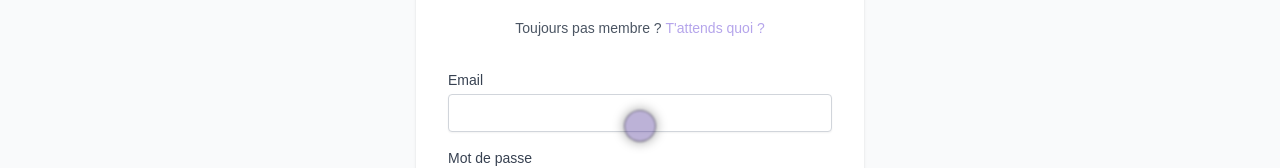
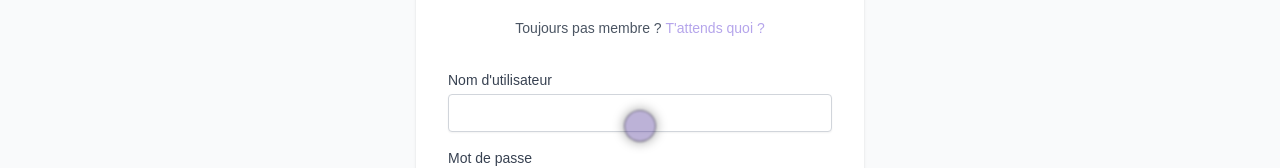
Before and after one commit to transcendencedefou/front-service, a Vue app: page /app/auth/login in a window 1280 px wide. Shown: the part 274-442 px from the top of the page. Built offline with nearby package versions, Linux system fonts and the light colour scheme; a web font is replaced by a local one.

Commit message:
[fix] | refacto register/login/logout management, User is now a class with setter and getters

```diff
--- a/package.json
+++ b/package.json
@@ -16,6 +16,7 @@
     "axios": "^1.6.0",
     "chart.js": "^4.5.0",
     "gsap": "^3.13.0",
+    "pinia": "^3.0.3",
     "vue": "^3.5.18",
     "vue-chartjs": "^5.3.2",
     "vue-i18n": "^11.1.11",
--- a/src/components/Navbar.vue
+++ b/src/components/Navbar.vue
@@ -8,9 +8,11 @@
           <!-- Desktop links -->
           <div class="hidden md:flex space-x-6 items-center">
             <router-link to="/" class="nav-text">{{ t('nav.home') }}</router-link>
-            <router-link to="/app/pong" class="nav-text">{{ t('nav.games') }}</router-link>
+            <router-link to="/pong" class="nav-text">{{ t('nav.games') }}</router-link>
             <router-link to="/dashboard" class="nav-text">{{ t('nav.user') }}</router-link>
-            <router-link to="/auth/login" class="nav-cta">{{ t('nav.login') }}</router-link>
+            <!-- Connexion / deconnxion -->
+            <router-link v-if="!auth.isAuthenticated" to="/auth/login" class="nav-cta">{{ t('nav.login') }}</router-link>
+            <button v-else @click="logout" class="nav-cta text-red-500 hover:underline">{{ t('nav.logout') }}</button>
             <!-- Toggle Light/Dark Mode -->
             <button
               @click="toggleTheme"
@@ -51,7 +53,7 @@
           &times;
         </button>
         <router-link to="/" class="nav-mobile-text" @click="menuOpen = false">{{ t('nav.home') }}</router-link>
-        <router-link to="/app/pong" class="nav-mobile-text" @click="menuOpen = false">{{ t('nav.games') }}</router-link>
+        <router-link to="/pong" class="nav-mobile-text" @click="menuOpen = false">{{ t('nav.games') }}</router-link>
         <router-link to="/dashboard" class="nav-mobile-text" @click="menuOpen = false">{{ t('nav.user') }}</router-link>
         <router-link to="/auth/login" class="nav-mobile-text" @click="menuOpen = false">{{ t('nav.login') }}</router-link>
         <!-- Light/Dark toggle -->
@@ -68,12 +70,14 @@
           <option value="en-US">EN</option>
         </select>
       </div>
-  </template>
+</template>
 
-  <script lang="ts" setup>
+<script lang="ts" setup>
   import { ref } from 'vue'
   import { useTheme } from '@/composables/useTheme'
   import { useI18n } from 'vue-i18n'
+  import { useAuthStore } from '@/stores/auth';
+  import { useRouter } from 'vue-router'
 
   const { t } = useI18n()
 
@@ -81,4 +85,13 @@
   const { theme, toggleTheme } = useTheme()
 
   const { locale } = useI18n()
-  </script>
+
+  const auth = useAuthStore()
+
+  const router = useRouter()
+
+  function logout() {
+    auth.logout()
+    router.push('/auth/login')
+  }
+</script>
--- a/src/config/api.ts
+++ b/src/config/api.ts
@@ -4,21 +4,21 @@
 
 // Détecte automatiquement le protocole et l'host
 const getBaseUrl = (): string => {
-    if (typeof window !== 'undefined') {
-      // Côté client : utilise le même protocole que la page courante
-      return `${window.location.protocol}//${window.location.host}`;
-    }
+    // if (typeof window !== 'undefined') {
+    //   // Côté client : utilise le même protocole que la page courante
+    //   return `${window.location.protocol}//${window.location.host}`;
+    // }
 
     // Fallback pour le SSR ou les tests
-    return 'https://localhost';
+    return 'https://localhost/auth';
   };
 
   export const API_CONFIG = {
     BASE_URL: getBaseUrl(),
     ENDPOINTS: {
       AUTH: {
-        REGISTER: '/auth/register',
-        LOGIN: '/auth/login',
+        REGISTER: '/register',
+        LOGIN: '/login',
         LOGOUT: '/auth/logout',
         VERIFY_2FA: '/auth/2fa/verify',
         SETUP_2FA: '/auth/2fa/setup',
--- a/src/locales/en.json
+++ b/src/locales/en.json
@@ -3,7 +3,8 @@
       "home": "Home",
       "games": "Games",
       "user": "Profile",
-      "login": "Log In"
+      "login": "Log In",
+      "logout": "Log Out"
     },
     "home": {
       "title": "PONG.",
@@ -14,7 +15,7 @@
         "title": "Log In !",
         "subtitle": "Still not member?",
         "cta": "What are you waiting for?",
-        "email": "Email",
+        "username": "Username",
         "password": "Password",
         "remember": "Remember me?",
         "forgot": "Forgot password?",
@@ -29,7 +30,7 @@
             "title": "Sign up bro !",
             "subtitle": "Already registered?",
             "cta": "Log in!",
-            "email": "Email",
+            "username": "Username",
             "password": "Password",
             "confirm": "Repeat password",
             "submit": "Create an account",
--- a/src/locales/fr.json
+++ b/src/locales/fr.json
@@ -3,7 +3,8 @@
     "home": "Accueil",
     "games": "Jeux",
     "user": "Profil",
-    "login": "Connexion"
+    "login": "Connexion",
+    "logout": "Deconnexion"
   },
   "home": {
     "title": "PONG.",
@@ -14,7 +15,7 @@
       "title": "Connectez-vous !",
       "subtitle": "Toujours pas membre ?",
       "cta": "T'attends quoi ?",
-      "email": "Email",
+      "username": "Nom d'utilisateur",
       "password": "Mot de passe",
       "remember": "Se souvenir de moi ?",
       "forgot": "Mot de passe oublié ?",
@@ -29,7 +30,7 @@
         "title": "Inscris-toi le reuf",
         "subtitle": "Deja un compte ?",
         "cta": "Connecte-toi !",
-        "email": "Email",
+        "username": "Nom d'utilisateur",
         "password": "Mot de passe",
         "confirm": "Repeter le mot de passe",
         "submit": "Creer un compte",
--- a/src/main.ts
+++ b/src/main.ts
@@ -1,10 +1,12 @@
 import { createApp } from 'vue'
+import { createPinia } from 'pinia'
+import { createI18n } from 'vue-i18n'
 import App from './App.vue'
-import { createI18n } from 'vue-i18n'
 import fr from './locales/fr.json'
 import en from './locales/en.json'
 import './assets/main.css'
 import router from './router/index.ts'
+import { useAuthStore } from './stores/auth.ts'
 
 const i18n = createI18n({
     legacy: false, // obliogatoire en compo API
@@ -17,6 +19,11 @@ const i18n = createI18n({
 })
 
 const app = createApp(App)
+const pinia = createPinia()
+app.use(pinia)
+const auth = useAuthStore()
+auth.loadUserFromLocalStorage()
+
 app.use(router)
 app.use(i18n)
 app.mount('#app')
--- /dev/null
+++ b/src/models/User.ts
@@ -0,0 +1,9 @@
+export class User {
+     username: string
+     token: string
+
+    public constructor(username: string, token: string) {
+        this.username = username
+        this.token = token
+    }
+}
--- a/src/router/index.ts
+++ b/src/router/index.ts
@@ -9,7 +9,7 @@ const routes = [
     { path: '/',
       name: 'Home',
       component: HomeView },
-    { path: '/app/pong',
+    { path: '/pong',
       name: 'Pong Game',
       component: PongView },
     { path: '/auth/login',
--- /dev/null
+++ b/src/stores/auth.ts
@@ -0,0 +1,53 @@
+import { defineStore } from 'pinia'
+import { User } from '@/models/User'
+import API_CONFIG, { buildApiUrl } from '@/config/api'
+
+export const useAuthStore = defineStore('auth', {
+  state: () => ({
+    user: null as User | null,
+  }),
+  getters: {
+    isAuthenticated: (state) => state.user !== null,
+  },
+  actions: {
+    async login(username: string, password: string) {
+      try {
+        const res = await fetch(buildApiUrl(API_CONFIG.ENDPOINTS.AUTH.LOGIN), {
+          method: 'POST',
+          headers: { 'Content-Type': 'application/json' },
+          body: JSON.stringify({ username, password }),
+        })
+
+        const data = await res.json()
+
+        if (!res.ok || !data.success) {
+          throw new Error(data.message || 'Erreur de connexion')
+        }
+
+        const user = new User(data.user.username, data.token)
+        this.user = user
+        localStorage.setItem('token', user.token)
+        localStorage.setItem('username', user.username)
+
+        return true
+      } catch (err: any) {
+        console.error('[AUTH LOGIN]', err)
+        throw err
+      }
+    },
+
+    logout() {
+      this.user = null
+      localStorage.removeItem('token')
+      localStorage.removeItem('username')
+    },
+
+    loadUserFromLocalStorage() {
+      const token = localStorage.getItem('token')
+      const username = localStorage.getItem('username')
+      if (token && username) {
+        this.user = new User(username, token)
+      }
+    },
+  },
+})
--- a/src/views/HomeView.vue
+++ b/src/views/HomeView.vue
@@ -13,7 +13,7 @@
     <div class="relative z-10 text-center">
       <h1 ref="textRef" class="text-6xl md:text-8xl font-black text-gray-900 dark:text-white tracking-tight">{{ t('home.title') }}</h1>
       <router-link
-        to="/app/pong"
+        to="/pong"
         class="mt-6 inline-block text-lg font-semibold text-purple-600 dark:text-purple-400 hover:underline"
       >
         {{ t('home.cta') }}
--- a/src/views/LoginForm.vue
+++ b/src/views/LoginForm.vue
@@ -16,12 +16,12 @@
     <form class="mt-8 space-y-6" @submit.prevent="onSubmit">
       <div class="space-y-4">
         <div>
-          <label for="email" class="login-label-text">{{ t('auth.login.email') }}</label>
+          <label for="username" class="login-label-text">{{ t('auth.login.username') }}</label>
           <input
-            id="email"
-            name="email"
-            type="email"
-            v-model="email"
+            id="username"
+            name="username"
+            type="username"
+            v-model="username"
             required
             class="login-label-box"
           />
@@ -111,22 +111,25 @@
 </template>
 
 <script setup lang="ts">
+import { useRouter } from 'vue-router'
+import API_CONFIG, { buildApiUrl } from '@/config/api'
 import { ref } from 'vue'
 import type { Ref } from 'vue'
 import { PasswordStrength, usePasswordPolicy } from '@/composables/usePasswordPolicy'
 import { useI18n } from 'vue-i18n'
+import { useAuthStore } from '@/stores/auth'
 
 const { t } = useI18n()
 
-const email = ref('')
+const username = ref('')
 const password = ref('')
 const errors = ref<string[]>([])
+const auth = useAuthStore()
 
 const { validatePassword } = usePasswordPolicy()
 
 const strength: Ref<PasswordStrength> = ref(0)
 
-const strengthLabels = ['Très faible', 'Faible', 'Moyen', 'Fort', 'Très fort']
 const strengthColors = [
   'bg-red-500',
   'bg-orange-500',
@@ -141,11 +144,17 @@ const validate = () => {
   strength.value = result.strength
 }
 
-const onSubmit = () => {
+const router = useRouter()
+
+const onSubmit = async () => {
   validate()
-  if (errors.value.length === 0) {
-    console.log('Connexion en cours avec', { email: email.value, password: password.value })
-    // Appel API ici
+  if (errors.value.length > 0) return
+
+  try {
+    await auth.login(username.value, password.value)
+    router.push('/dashboard')
+  } catch (err: any) {
+    errors.value = [err.message || 'Erreur lors de la connexion.']
   }
 }
 </script>
--- a/src/views/RegisterForm.vue
+++ b/src/views/RegisterForm.vue
@@ -12,12 +12,12 @@
       <div class="space-y-4">
         <!-- Username -->
         <div>
-          <label for="email" class="login-label-text">{{ t('auth.register.email') }}</label>
+          <label for="username" class="login-label-text">{{ t('auth.register.username') }}</label>
           <input
-            id="email"
-            name="email"
+            id="username"
+            name="username"
             type="text"
-            v-model="email"
+            v-model="username"
             required
             class="login-label-box"
           />
@@ -89,7 +89,7 @@ import { buildApiUrl, API_CONFIG } from '@/config/api'
 import { useI18n } from 'vue-i18n'
 
 const { t } = useI18n()
-const email = ref('')
+const username = ref('')
 const password = ref('')
 const confirmPassword = ref('')
 const errors = ref<string[]>([])
@@ -99,7 +99,6 @@ const { validatePassword } = usePasswordPolicy()
 
 const strength: Ref<PasswordStrength> = ref(0)
 
-const strengthLabels = ['Très faible', 'Faible', 'Moyen', 'Fort', 'Très fort']
 const strengthColors = [
   'bg-red-500',
   'bg-orange-500',
@@ -109,6 +108,7 @@ const strengthColors = [
 ]
 
 const validate = () => {
+  errors.value = []
   const result = validatePassword(password.value)
   errors.value = result.errors
   strength.value = result.strength
@@ -133,8 +133,8 @@ const onSubmit = async () => {
 
     if (!res.ok || !data.success) throw new Error('Erreur lors de l’inscription.')
 
-    console.log('Inscription réussie:', data.user)
-    router.push('/login')
+    console.log('Inscription réussie:', username.value)
+    router.push('/auth/login')
   } catch (err) {
     console.error(err)
     errors.value = ['Une erreur est survenue.']
```
Also changed, not shown: 1 other file (tests, documents, lock files or other folders).
